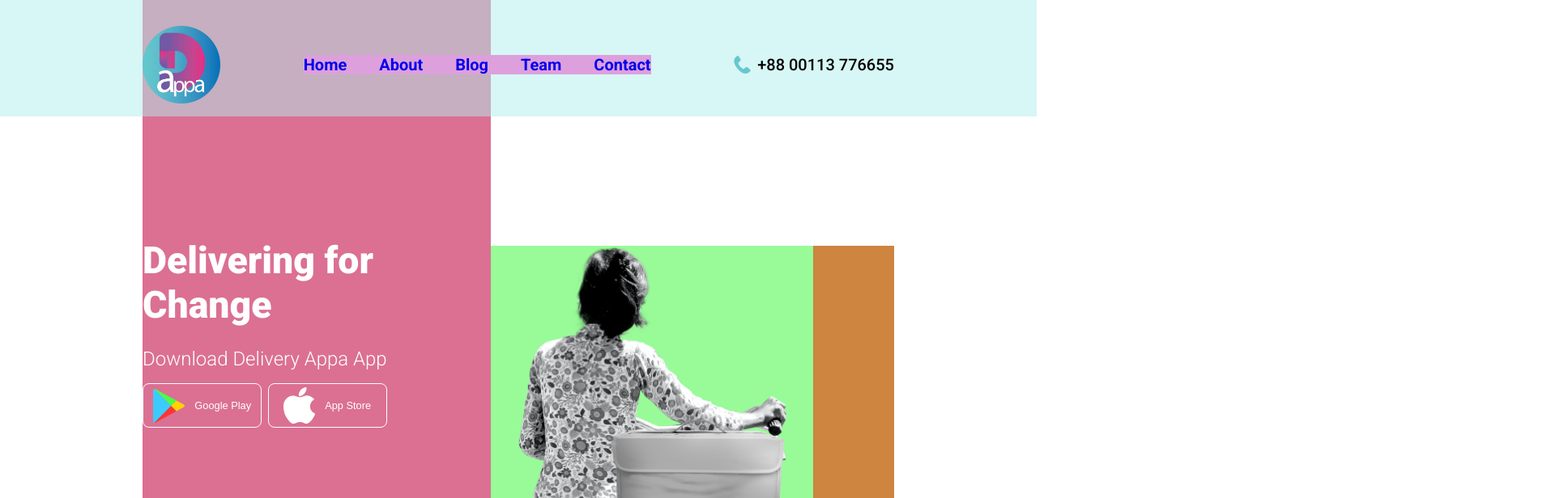
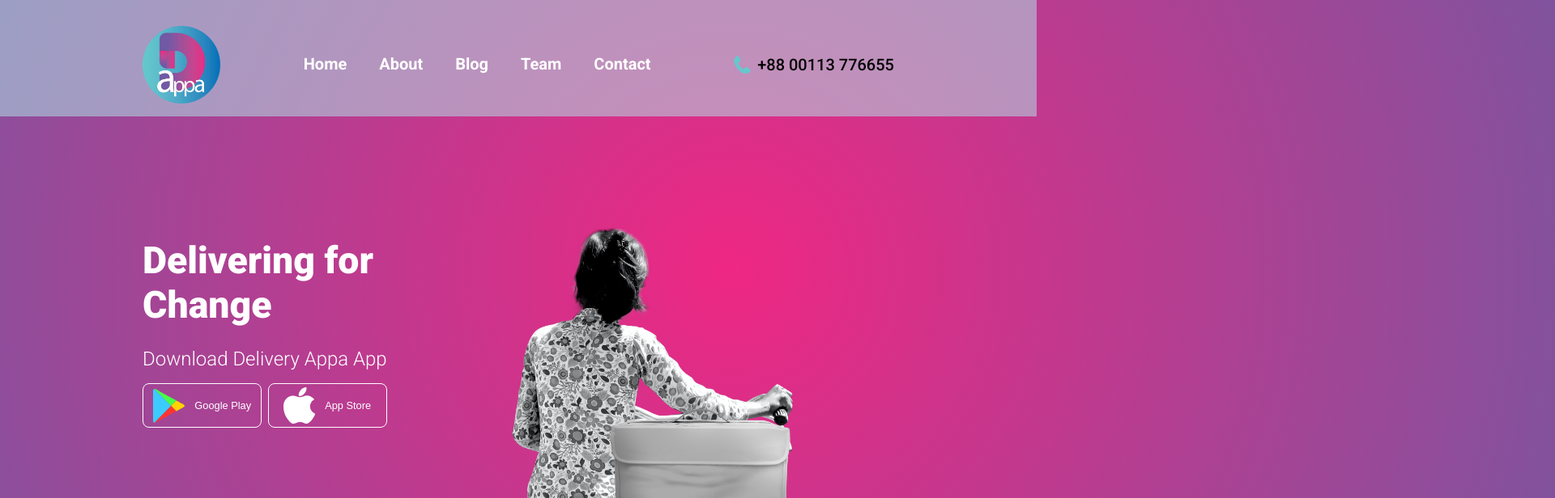
Before and after one commit to Khandaker007/Delivery-appa, a React (Create React App) app: page / in a window 1280 px wide. Shown: the top 616 px of the page at 81% size, 1920 px wide, since content can reach past the window. Built offline with nearby package versions, Linux system fonts and the light colour scheme.

Commit message:
hero layout added

```diff
--- a/src/components/header/header.style.scss
+++ b/src/components/header/header.style.scss
@@ -7,6 +7,7 @@
   background-color: rgba(175, 238, 238, 0.5);
 
   position: absolute;
+  z-index: 111;
   width: 100%;
 
   display: flex;
@@ -22,7 +23,6 @@
     }
   }
   &__nav {
-    background-color: plum;
     font-size: 2.5rem;
     font-weight: 700;
     display: flex;
@@ -30,9 +30,24 @@
 
     &--item {
       list-style: none;
+
+      &::after {
+        content: "";
+        display: block;
+        width: 0;
+        height: 2px;
+        background-color: $text-color-white;
+
+        transition: width 0.2s;
+      }
+
+      &:hover:after {
+        width: 100%;
+      }
     }
     &--link {
       text-decoration: none;
+      color: $text-color-white;
     }
   }
   &__number {
--- a/src/components/sections/hero/hero.component.jsx
+++ b/src/components/sections/hero/hero.component.jsx
@@ -6,12 +6,16 @@ import apple from "../../../assets/icons/apple.svg";
 
 // IMAGES
 import heroImage from "../../../assets/images/hero.png";
+import heroLayout from "../../../assets/layout/hero-layout.svg";
 
 import "./hero.style.scss";
 
 function Hero(props) {
   return (
     <div className="hero">
+      {/* layout start */}
+      <img className="hero__layout" src={heroLayout} alt="layout" />
+      {/* layout end */}
       <div className="hero__content">
         <h1 className="hero__content--header">Delivering for Change</h1>
         <div className="hero__content--download-app">
--- a/src/components/sections/hero/hero.style.scss
+++ b/src/components/sections/hero/hero.style.scss
@@ -5,15 +5,24 @@
 .hero {
   height: 100vh;
   padding-inline: 22rem;
+  position: relative;
 
   display: flex;
   justify-content: space-between;
 
+  &__layout {
+    position: absolute;
+    top: -228rem;
+    left: -91rem;
+  }
+
   &__content {
-    background-color: palevioletred;
     display: flex;
     flex-direction: column;
     justify-content: center;
+
+    position: relative;
+    z-index: 11;
 
     &--header {
       font-weight: 900;
@@ -52,12 +61,13 @@
   }
   &__image {
     align-self: flex-end;
-    background-color: peru;
-    height: 62rem;
+    height: 65rem;
     width: 66rem;
 
+    position: relative;
+    z-index: 11;
+
     img {
-      background-color: palegreen;
       height: 100%;
       width: 80%;
       object-fit: contain;
```
Also changed, not shown: src/assets/layout/hero-layout.svg (added).
